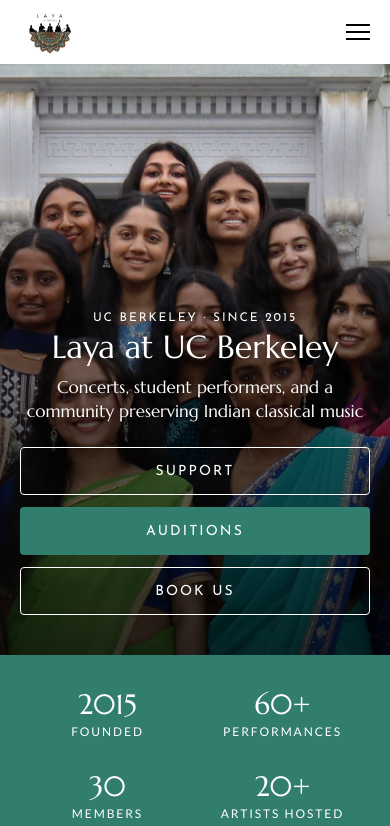
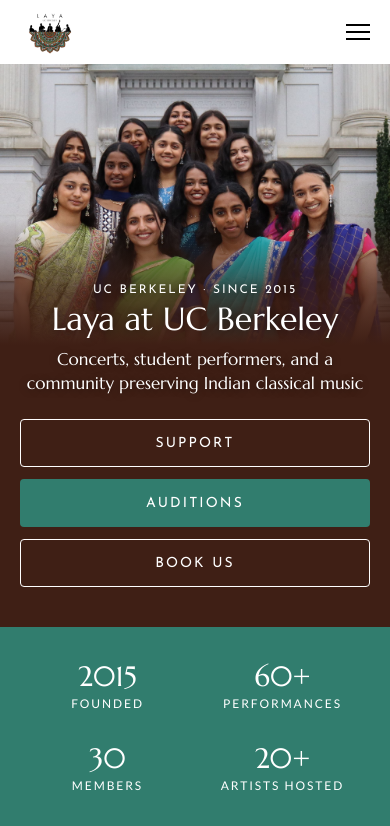
Before and after one commit to layaofberkeley-afk/laya-website, a plain HTML site: page index.html in a window 390 px wide. Shown: the top 826 px of the page. Drawn offline with Linux system fonts and the light colour scheme.

Commit message:
Mobile: show the full Home hero photo so no one is cropped out
Co-Authored-By: Claude Opus 5.5 <noreply@anthropic.com>

```diff
--- a/styles.css
+++ b/styles.css
@@ -2680,3 +2680,37 @@ p {
     background-size: 100% auto;
   }
 }
+
+/* Home hero on phones: the group photo is wide (2000×1443) and people run
+   almost edge to edge, so a tall cover crop cuts the sides off. Show the
+   whole photo at full width instead, fade its bottom (the saris, below the
+   faces) into deep brown, and set the text and buttons on that. */
+@media (max-width: 767px) {
+  .hero {
+    --hero-photo-h: calc(100vw * 1443 / 2000);
+    display: block;
+    min-height: 0;
+    padding: calc(var(--hero-photo-h) - 64px) 20px 40px;
+    background: var(--brown);
+  }
+
+  .hero__image {
+    inset: 0 0 auto;
+    height: var(--hero-photo-h);
+    object-fit: cover;
+    object-position: center top;
+  }
+
+  .hero::before {
+    inset: 0 0 auto;
+    height: var(--hero-photo-h);
+    background: linear-gradient(to bottom,
+      rgba(63, 31, 21, 0) 55%,
+      rgba(63, 31, 21, 0.75) 82%,
+      var(--brown) 100%);
+  }
+
+  .hero__content {
+    position: relative;
+  }
+}
```
